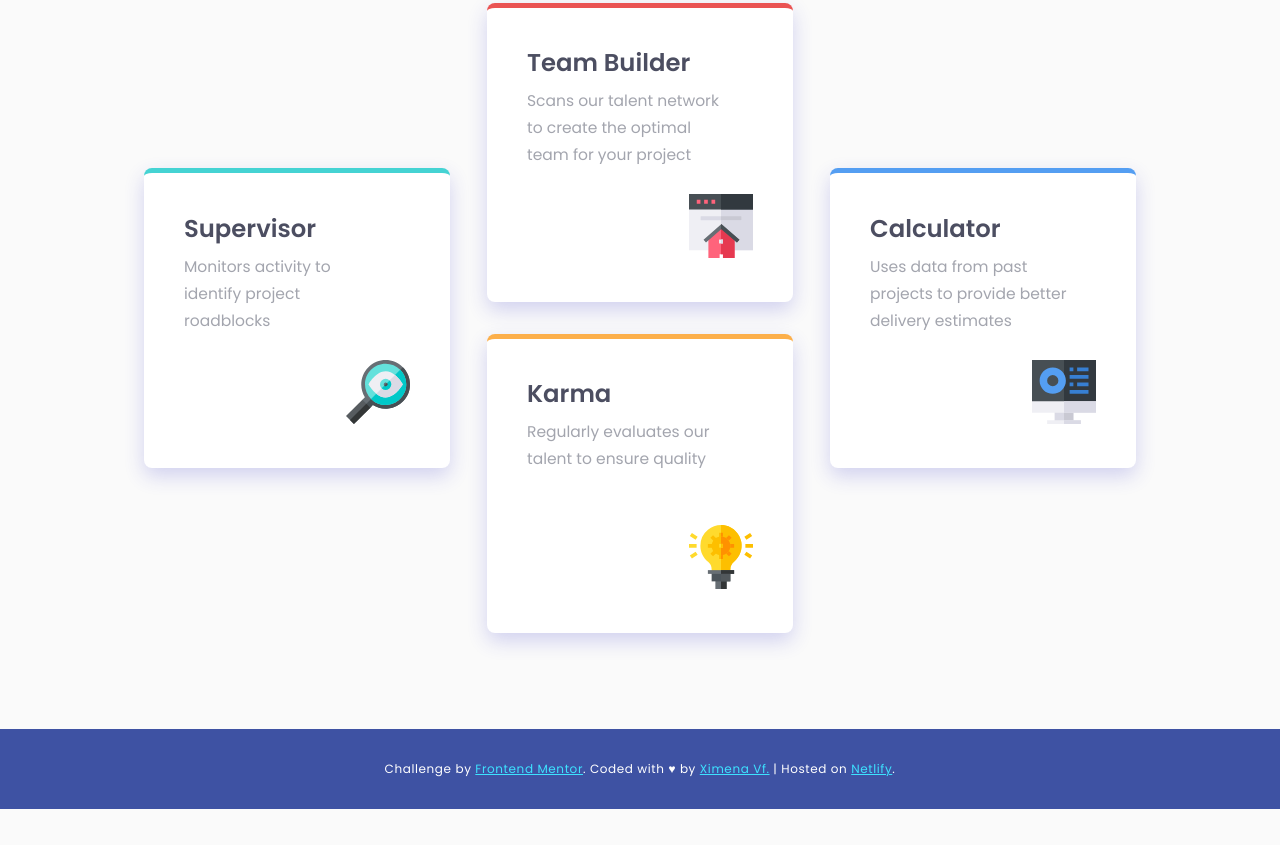
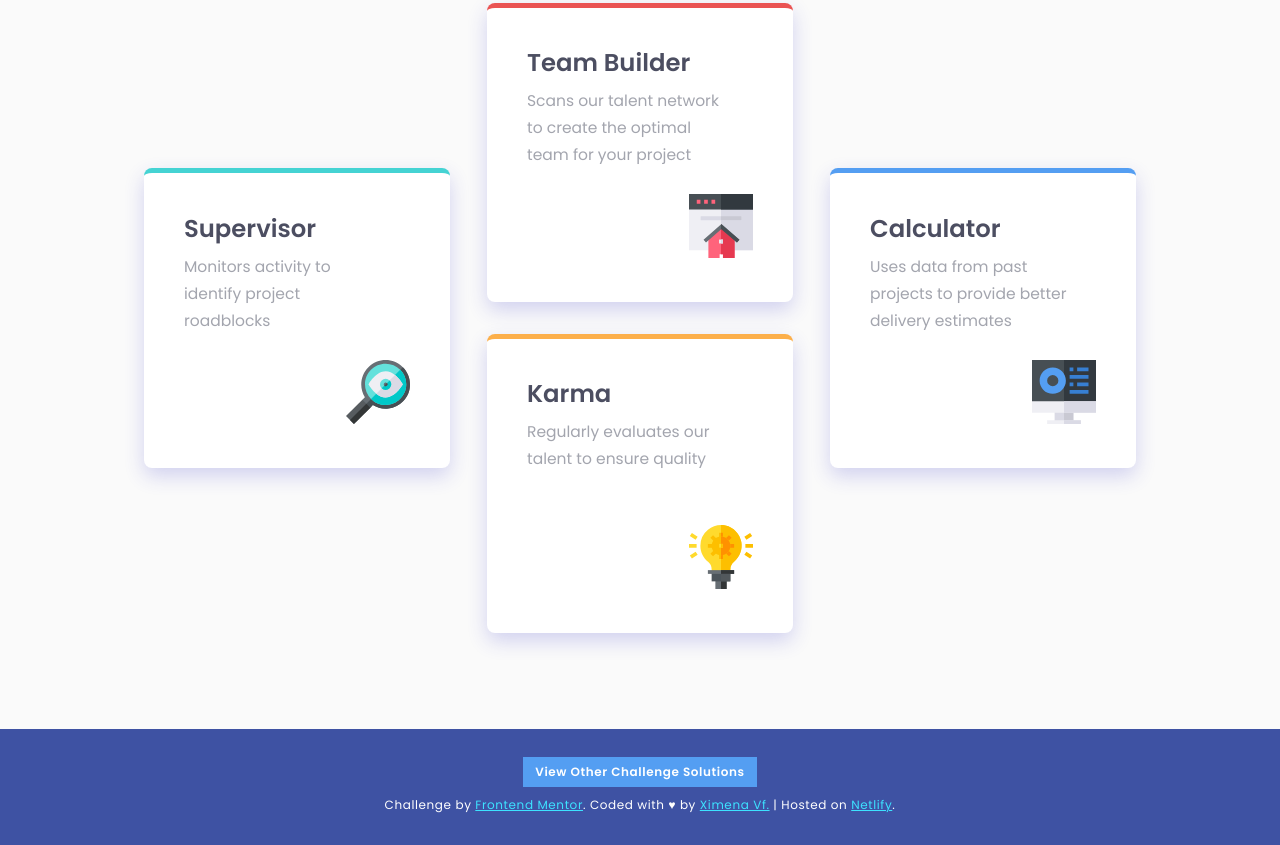
Before and after one commit to ximenavf92/frontend-mentor-challenges, a plain HTML site: page 1-four-card-feature/index.html in a window 1280 px wide. Shown: the part 332-1177 px from the top of the page. Before the commit the page ends 1141 px from the top, so only its background shows below. Drawn offline with Linux system fonts and the light colour scheme.

Commit message:
Fix alignment issues on home and add link back to homepage from project page

```diff
--- a/1-four-card-feature/index.html
+++ b/1-four-card-feature/index.html
@@ -59,6 +59,7 @@
 
   <footer>
     <p class="attribution">
+      <a href="../index.html" class="footer-link-home">View Other Challenge Solutions</a> <br>
       Challenge by <a href="https://www.frontendmentor.io?ref=challenge" target="_blank" rel="noopener">Frontend Mentor</a>.
       Coded with &heartsuit; by <a href="http://ximenavf.com/">Ximena Vf.</a> | Hosted on <a href="https://www.netlify.com/">Netlify</a>.
     </p>
--- a/1-four-card-feature/styles.css
+++ b/1-four-card-feature/styles.css
@@ -168,3 +168,22 @@ footer {
 .attribution a {
     color: hsl(189, 100%, 62%);
 }
+
+.attribution .footer-link-home {
+    display: inline-block;
+    background-color: hsl(212, 86%, 64%);
+    width: max-content;
+    color: #fff;
+    font-weight: 600;
+    margin-bottom: .25em;
+    text-align: center;
+    text-decoration: none;
+    padding: .25em 1em;
+    margin-bottom: .5em;
+}
+
+.attribution .footer-link-home:hover {
+    color: hsl(228, 45%, 44%);
+    background-color: hsl(34, 97%, 64%);
+    transition: ease-in-out .5s;
+}
```
Also changed, not shown: index.html (+3 -3 lines), main.css (+8 -3 lines).
